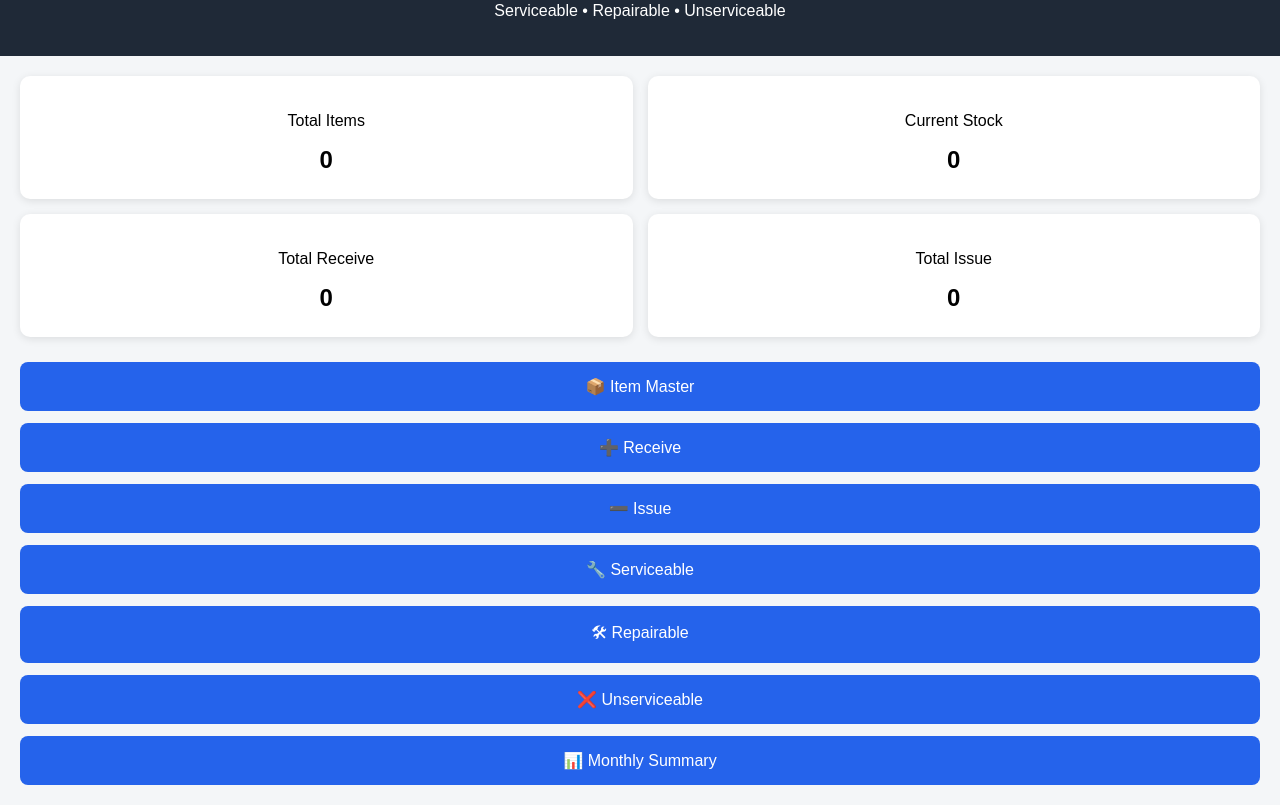
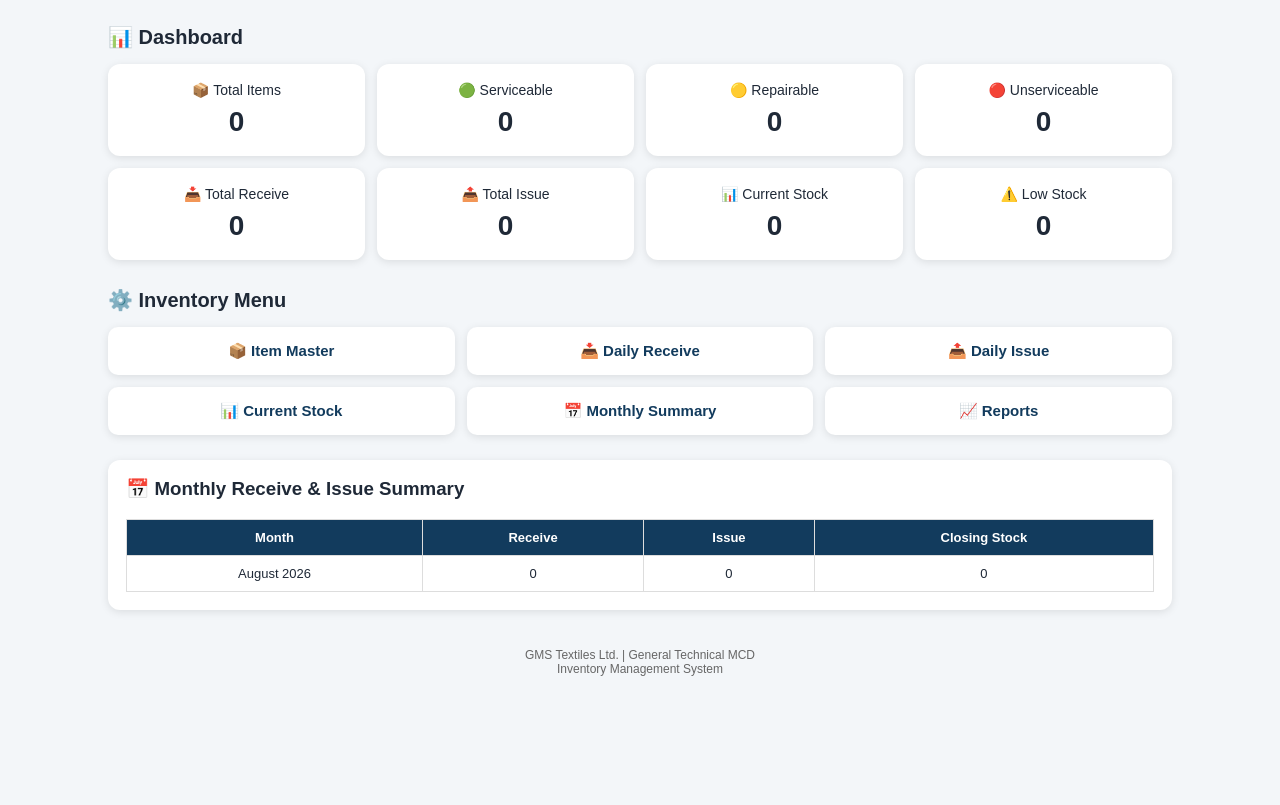
Before and after one commit to juelmiagmsbdcom-svg/general-techanical-mcd, a plain HTML site: page index.html in a window 1280 px wide. Shown: the part 98-903 px from the top of the page. After the commit the page ends 800 px from the top, so only its background shows below. Drawn offline with Linux system fonts and the light colour scheme.

Commit message:
Update professional inventory dashboard

```diff
--- a/index.html
+++ b/index.html
@@ -3,113 +3,247 @@
 <head>
 <meta charset="UTF-8">
 <meta name="viewport" content="width=device-width, initial-scale=1.0">
-    <title>Factory Inventory Tracker</title>
+
+<title>GMS MCD Inventory Management System</title>
 
 <style>
-        body {
-            font-family: Arial, sans-serif;
-            margin: 0;
-            background: #f4f6f8;
+*{
+    box-sizing:border-box;
 }
 
-        header {
-            background: #1f2937;
-            color: white;
-            padding: 20px;
-            text-align: center;
+body{
+    margin:0;
+    font-family:Arial, sans-serif;
+    background:#f3f6f9;
+    color:#1f2937;
 }
 
-        .container {
-            padding: 20px;
+.header{
+    background:#123b5d;
+    color:white;
+    padding:22px 15px;
+    text-align:center;
 }
 
-        .dashboard {
-            display: grid;
-            grid-template-columns: repeat(2, 1fr);
-            gap: 15px;
+.header h1{
+    margin:0;
+    font-size:24px;
 }
 
-        .card {
-            background: white;
-            padding: 20px;
-            border-radius: 10px;
-            text-align: center;
-            box-shadow: 0 2px 8px rgba(0,0,0,0.1);
+.header p{
+    margin:7px 0 0;
+    font-size:14px;
 }
 
-        .card h2 {
-            margin: 5px 0;
+.container{
+    max-width:1100px;
+    margin:auto;
+    padding:18px;
 }
 
-        .menu {
-            margin-top: 25px;
-            display: grid;
-            gap: 12px;
+.section-title{
+    margin:10px 0 15px;
+    font-size:20px;
 }
 
-        button {
-            padding: 15px;
-            border: none;
-            border-radius: 8px;
-            background: #2563eb;
-            color: white;
-            font-size: 16px;
+.cards{
+    display:grid;
+    grid-template-columns:repeat(2,1fr);
+    gap:12px;
+}
+
+.card{
+    background:white;
+    padding:18px;
+    border-radius:12px;
+    box-shadow:0 2px 8px rgba(0,0,0,0.10);
+    text-align:center;
+}
+
+.card .number{
+    font-size:28px;
+    font-weight:bold;
+    margin-top:8px;
+}
+
+.card p{
+    margin:0;
+    font-size:14px;
+}
+
+.menu{
+    display:grid;
+    grid-template-columns:repeat(2,1fr);
+    gap:12px;
+    margin-top:15px;
+}
+
+.menu button{
+    border:0;
+    padding:15px 10px;
+    border-radius:10px;
+    background:white;
+    box-shadow:0 2px 8px rgba(0,0,0,0.10);
+    font-size:15px;
+    font-weight:bold;
+    color:#123b5d;
+}
+
+.summary{
+    margin-top:25px;
+    background:white;
+    padding:18px;
+    border-radius:12px;
+    box-shadow:0 2px 8px rgba(0,0,0,0.10);
+}
+
+.summary h3{
+    margin-top:0;
+}
+
+table{
+    width:100%;
+    border-collapse:collapse;
+    margin-top:10px;
+}
+
+th,td{
+    border:1px solid #ddd;
+    padding:10px;
+    text-align:center;
+    font-size:13px;
+}
+
+th{
+    background:#123b5d;
+    color:white;
+}
+
+.footer{
+    text-align:center;
+    padding:20px;
+    font-size:12px;
+    color:#666;
+}
+
+@media(min-width:700px){
+    .cards{
+        grid-template-columns:repeat(4,1fr);
+    }
+
+    .menu{
+        grid-template-columns:repeat(3,1fr);
+    }
 }
 </style>
 </head>
 
 <body>
 
-<header>
-    <h1>Factory Inventory Tracker</h1>
+<div class="header">
+    <h1>GMS MCD Inventory Management System</h1>
     <p>Serviceable • Repairable • Unserviceable</p>
-</header>
+</div>
 
 <div class="container">
 
-    <div class="dashboard">
+    <h2 class="section-title">📊 Dashboard</h2>
+
+    <div class="cards">
 
         <div class="card">
-            <p>Total Items</p>
-            <h2>0</h2>
+            <p>📦 Total Items</p>
+            <div class="number">0</div>
         </div>
 
         <div class="card">
-            <p>Current Stock</p>
-            <h2>0</h2>
+            <p>🟢 Serviceable</p>
+            <div class="number">0</div>
         </div>
 
         <div class="card">
-            <p>Total Receive</p>
-            <h2>0</h2>
+            <p>🟡 Repairable</p>
+            <div class="number">0</div>
         </div>
 
         <div class="card">
-            <p>Total Issue</p>
-            <h2>0</h2>
+            <p>🔴 Unserviceable</p>
+            <div class="number">0</div>
+        </div>
+
+        <div class="card">
+            <p>📥 Total Receive</p>
+            <div class="number">0</div>
+        </div>
+
+        <div class="card">
+            <p>📤 Total Issue</p>
+            <div class="number">0</div>
+        </div>
+
+        <div class="card">
+            <p>📊 Current Stock</p>
+            <div class="number">0</div>
+        </div>
+
+        <div class="card">
+            <p>⚠️ Low Stock</p>
+            <div class="number">0</div>
         </div>
 
     </div>
+
+    <h2 class="section-title" style="margin-top:28px;">
+        ⚙️ Inventory Menu
+    </h2>
 
     <div class="menu">
 
         <button>📦 Item Master</button>
 
-        <button>➕ Receive</button>
+        <button>📥 Daily Receive</button>
 
-        <button>➖ Issue</button>
+        <button>📤 Daily Issue</button>
 
-        <button>🔧 Serviceable</button>
+        <button>📊 Current Stock</button>
 
-        <button>🛠 Repairable</button>
+        <button>📅 Monthly Summary</button>
 
-        <button>❌ Unserviceable</button>
+        <button>📈 Reports</button>
 
-        <button>📊 Monthly Summary</button>
+    </div>
+
+    <div class="summary">
+
+        <h3>📅 Monthly Receive & Issue Summary</h3>
+
+        <table>
+
+            <tr>
+                <th>Month</th>
+                <th>Receive</th>
+                <th>Issue</th>
+                <th>Closing Stock</th>
+            </tr>
+
+            <tr>
+                <td>August 2026</td>
+                <td>0</td>
+                <td>0</td>
+                <td>0</td>
+            </tr>
+
+        </table>
 
     </div>
 
 </div>
 
+<div class="footer">
+    GMS Textiles Ltd. | General Technical MCD
+    <br>
+    Inventory Management System
+</div>
+
 </body>
 </html>
```
Lines whose indentation alone changed are shown as unchanged.
